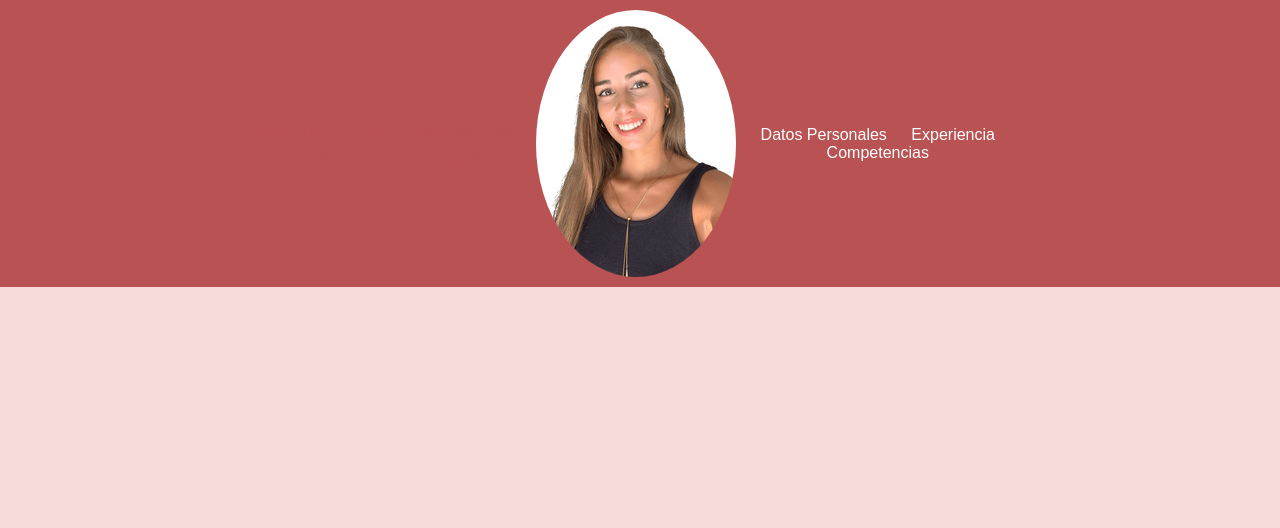
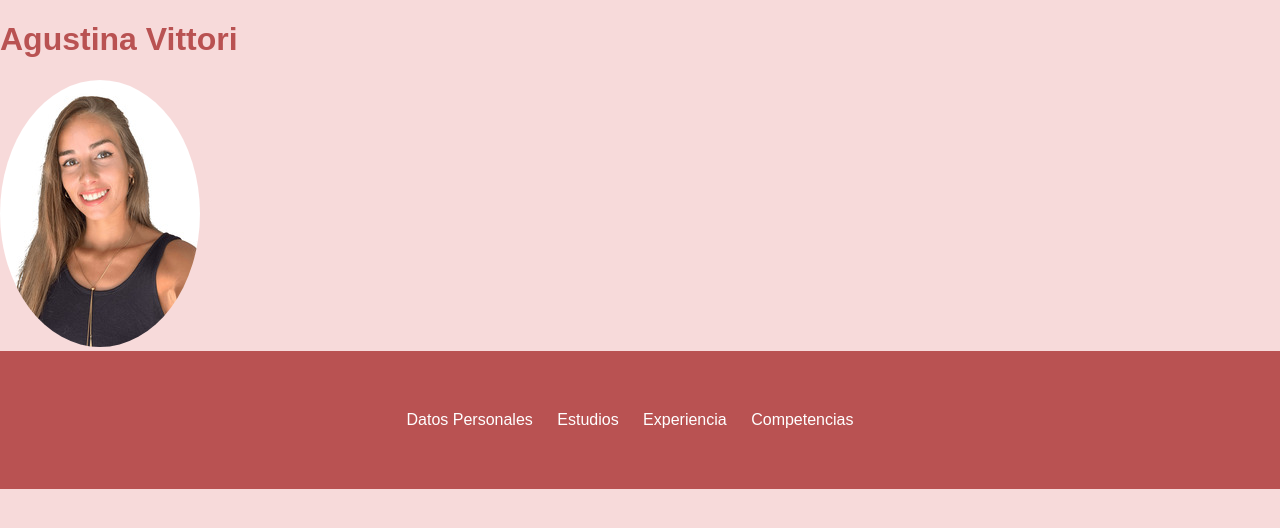
Before and after one commit to agusvitt/CVAgustinaVittori, a plain HTML site: page index.html in a window 1280 px wide. Drawn offline with Linux system fonts and the light colour scheme.

Commit message:
version 3
curriculum vitae Agustina Vittori

```diff
--- a/estilo.css
+++ b/estilo.css
@@ -1,3 +1,4 @@
+
 /* Estilos generales */
 body {
     font-family: Arial, sans-serif;
@@ -10,26 +11,13 @@ body {
 header {
     background-color: #b95252; /* Fondo rosa viejo para el encabezado */
     color: white;
-    padding: 10px 0;
-    text-align: center;
-}
-
-.Tituloprincipal {
-    margin: 20px 0;
-    color: #b95252; /* Color de texto para los títulos */
-}
-
-nav {
-    max-width: 800px;
-    margin: 0 auto;
-    display: flex;
-    justify-content: space-between;
-    align-items: center;
+    padding: 30px 0;
+    text-align: center; /* Centrar el contenido del encabezado */
 }
 
 ul {
     list-style: none;
-    padding: 0;
+    padding: 30px;
     margin: 0;
 }
 
@@ -49,5 +37,15 @@ ul li a:hover {
 
 /* Estilos para la imagen */
 img {
-    border-radius: 60%; /* Hace que la imagen tenga un borde redondo */
+    border-radius: 70%; /* Hace que la imagen tenga un borde redondo */
 }
+
+/* Estilos para el título centrado */
+.centrado {
+    text-align: center /* Centrar el contenido dentro de la sección */
+    margin-top: 50px; /* Agregar espacio superior */
+}
+
+h1 {
+    color: #b95252; /* Color de texto para el título */
+}
--- a/index.html
+++ b/index.html
@@ -8,17 +8,18 @@
     <link rel="stylesheet" href="estilo.css">
 </head>
 <body>
+    <h1>Agustina Vittori</h1>
+    <img src="img/aguscv.jpg" alt="imagen Agustina Vittori">
     <header>
         <nav>
-            <h1 class="Tituloprincipal">Curriculum Vitae</h1>
-            <h2 class="Tituloprincipal">Agustina Vittori</h2>
-            <img src="img/aguscv.jpg" alt="imagen Agustina Vittori">
             <ul>
                 <li><a href="datospersonales.html">Datos Personales</a></li>
+                <li><a href="estudios.html">Estudios</a></li>
                 <li><a href="experiencia.html">Experiencia</a></li>
                 <li><a href="competencias.html">Competencias</a></li>
             </ul>
         </nav>
     </header>
+    </div>
 </body>
 </html>
```
Also changed, not shown: estudios.html (added, +42 -0 lines).
